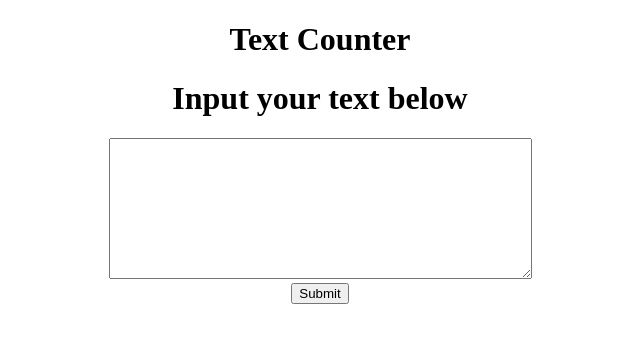
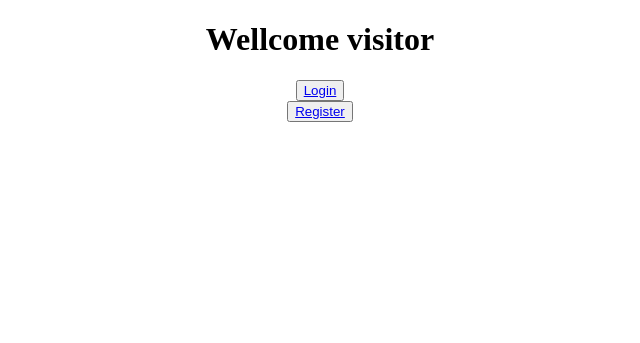
Before and after one commit to Jacques-Drumond/djangofirst, a Django app: page / in a window 1280 px wide. Shown: the top 343 px of the page, without its empty margins (320-960 px from the left). Run offline with Django 4.2, Linux system fonts and the light colour scheme.

Commit message:
end of login and register

```diff
--- a/myapp22/urls.py
+++ b/myapp22/urls.py
@@ -7,5 +7,6 @@ urlpatterns = [
     path('gato', views.emoji, name='counter'),
     path('teste', views.teste, name='teste'),
     path('register', views.register, name='register'),
-    path('login', views.login, name='login')
+    path('login', views.login, name='login'),
+    path('logout', views.logout, name='logout')
 ]
--- a/myapp22/views.py
+++ b/myapp22/views.py
@@ -38,15 +38,19 @@ def login(request):
         username = request.POST['username']
         password = request.POST['password']
         user = auth.authenticate(username=username, password=password)
-
         if user is not None:
             auth.login(request, user)
             return redirect('/')
         else:
             messages.info(request, 'Invalid credentials')
             return redirect('login')
-    return render(request, 'login.html')
+    else:
+        return render(request, 'login.html')
 
+
+def logout(request):
+    auth.logout(request)
+    return render(request, 'index.html')
 
 def counter(request):
     words = request.POST['text']
--- a/static/css/styles.css
+++ b/static/css/styles.css
@@ -22,3 +22,7 @@
 .message{
     color: red;
 }
+
+.a{
+    text-align: center;
+}
--- a/templates/index.html
+++ b/templates/index.html
@@ -9,12 +9,19 @@
     <title>Document</title>
 </head>
 <body class="a">
-    <form class="formm" method="post" action="counter">
-        {% csrf_token %}
-        <h1>Text Counter</h1>
-        <h1>Input your text below</h1>
-        <textarea name="text" rows="9" cols="50"></textarea><br>
-        <input type="submit">
-    </form>
+    {% if user.is_authenticated %}
+    <h1>Wellcome {{user.username}}</h1>
+    <button>
+        <a href="logout">Logout</a>
+    </button>
+    {% else %}
+    <h1>Wellcome visitor</h1>
+    <button>
+        <a href="login">Login</a>
+    </button><br>
+    <button>
+        <a href="register">Register</a>
+    </button>
+    {% endif %}
 </body>
 </html>
```
Also changed, not shown: db.sqlite3.
